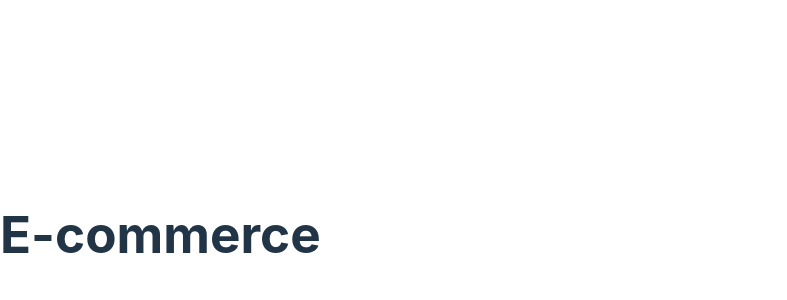
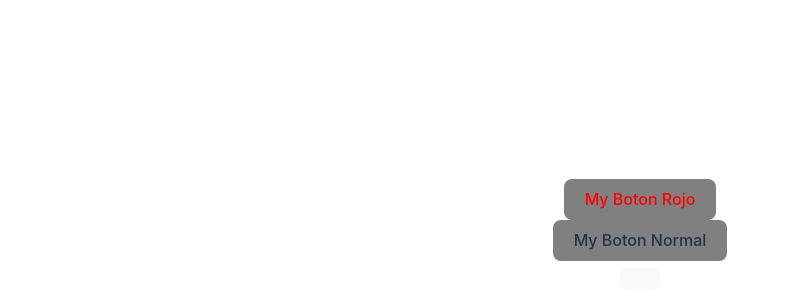
Before and after one commit to Msaezcardenas/vegan_felino, a React (Vite) app: page / in a window 1280 px wide. Shown: the part 166-466 px from the top of the page, without its empty margins (0-787 px from the left). Built offline with nearby package versions, Linux system fonts and the light colour scheme; no server answers.

Commit message:
add useCustomFetch, url Fetch

```diff
--- a/src/App.tsx
+++ b/src/App.tsx
@@ -1,7 +1,42 @@
+import { createContext, useState } from 'react';
+import './App.css';
+import { AppForm, Button, ColorRed } from './components';
+import { useFetch } from './hooks/useFetch';
+import { ApiResponse } from './types';
+
+export const ProbandoContext = createContext({});
+const url = 'http://localhost:8080/api/carts';
+
 function App() {
+  const [probandoContextValue, setProbandoContextValue] = useState(false);
+  const { data, loading, error } = useFetch<ApiResponse>(url);
+
+  console.log(data);
+
+  const submit = () => {
+    console.log('submitted');
+  };
+
+  const handleClick = () => {
+    console.log('uy me clickio todo');
+  };
+
+  const dimeHola = () => {
+    alert('hola !!');
+  };
+
   return (
     <>
-      <h1> E-commerce</h1>
+      <ProbandoContext.Provider value={{ probandoContextValue, setProbandoContextValue }}>
+        <ColorRed>
+          <Button parentMethod={dimeHola}>My Boton Rojo</Button>
+        </ColorRed>
+        <Button parentMethod={handleClick}> My Boton Normal</Button>
+
+        <AppForm>
+          <button type='submit' onClick={submit}></button>
+        </AppForm>
+      </ProbandoContext.Provider>
     </>
   );
 }
--- /dev/null
+++ b/src/components/Button/Button.css
@@ -0,0 +1,8 @@
+.custom-button {
+  color: inherit;
+  background-color: grey;
+}
+
+.color-red {
+  color: red
+}
--- /dev/null
+++ b/src/components/Button/Button.tsx
@@ -0,0 +1,23 @@
+import { ReactNode } from 'react';
+import './Button.css';
+
+interface Props {
+  children: ReactNode;
+  parentMethod: () => void;
+}
+
+interface ChildrenProps {
+  children: ReactNode;
+}
+
+export const ColorRed = ({ children }: ChildrenProps) => {
+  return <div className='color-red'>{children}</div>;
+};
+
+export const Button = ({ children, parentMethod }: Props) => {
+  return (
+    <button className='custom-button' onClick={parentMethod}>
+      {children}
+    </button>
+  );
+};
--- /dev/null
+++ b/src/components/Form/Form.tsx
@@ -0,0 +1,14 @@
+import { ReactNode } from "react"
+
+interface Props {
+  children: ReactNode
+}
+export const AppForm = ({ children }: Props) => {
+
+  return (
+    <form>
+      {/* inputs */}
+      {children}
+    </form>
+  )
+}
--- /dev/null
+++ b/src/components/index.ts
@@ -0,0 +1,2 @@
+export * from "./Button/Button.tsx"
+export * from './Form/Form.tsx'
--- /dev/null
+++ b/src/hooks/index.ts
@@ -0,0 +1 @@
+export * from './useFetch.ts';
--- /dev/null
+++ b/src/hooks/useFetch.ts
@@ -0,0 +1,49 @@
+import { useEffect, useState } from 'react';
+
+type Data<T> = T | null;
+type ErrorType = Error | null;
+
+interface Params<T> {
+  data: Data<T>;
+  loading: boolean;
+  error: ErrorType;
+}
+
+export const useFetch = <T>(url: string): Params<T> => {
+  const [data, setData] = useState<Data<T>>(null);
+  const [loading, setLoading] = useState(true);
+  const [error, setError] = useState<ErrorType>(null);
+
+  useEffect(() => {
+    const controller = new AbortController();
+
+    setLoading(true);
+
+    const fetchData = async () => {
+      try {
+        const response = await fetch(url, controller);
+
+        if (!response.ok) {
+          throw new Error('Error en la petición');
+        }
+
+        const jsonData: T = await response.json();
+
+        setData(jsonData);
+        setError(null);
+      } catch (err) {
+        setError(err as Error);
+      } finally {
+        setLoading(false);
+      }
+    };
+
+    fetchData();
+
+    return () => {
+      controller.abort();
+    };
+  }, [url]);
+
+  return { data, loading, error };
+};
--- /dev/null
+++ b/src/types.ts
@@ -0,0 +1,18 @@
+// Interfaz para cada producto dentro del array de `products`
+interface Product {
+  quantity: number;
+  product: string; // ID del producto en formato string
+  _id: string;
+}
+
+// Interfaz para cada elemento en el array `data`
+export interface DataItem {
+  _id: string;
+  user: string; // ID del usuario en formato string
+  products: Product[];
+}
+
+// Interfaz para la respuesta completa
+export interface ApiResponse {
+  data: DataItem[];
+}
```
Also changed, not shown: 1 other file (tests, documents, lock files or other folders).
